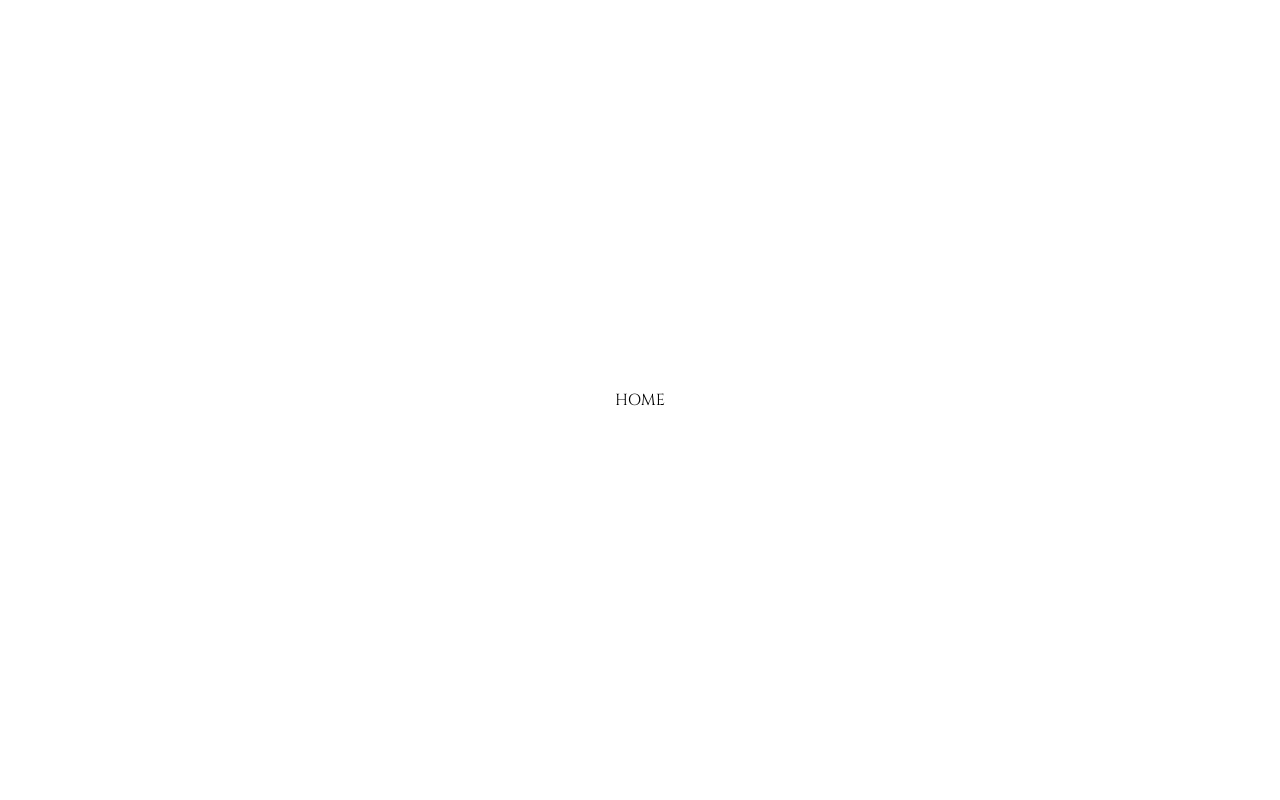
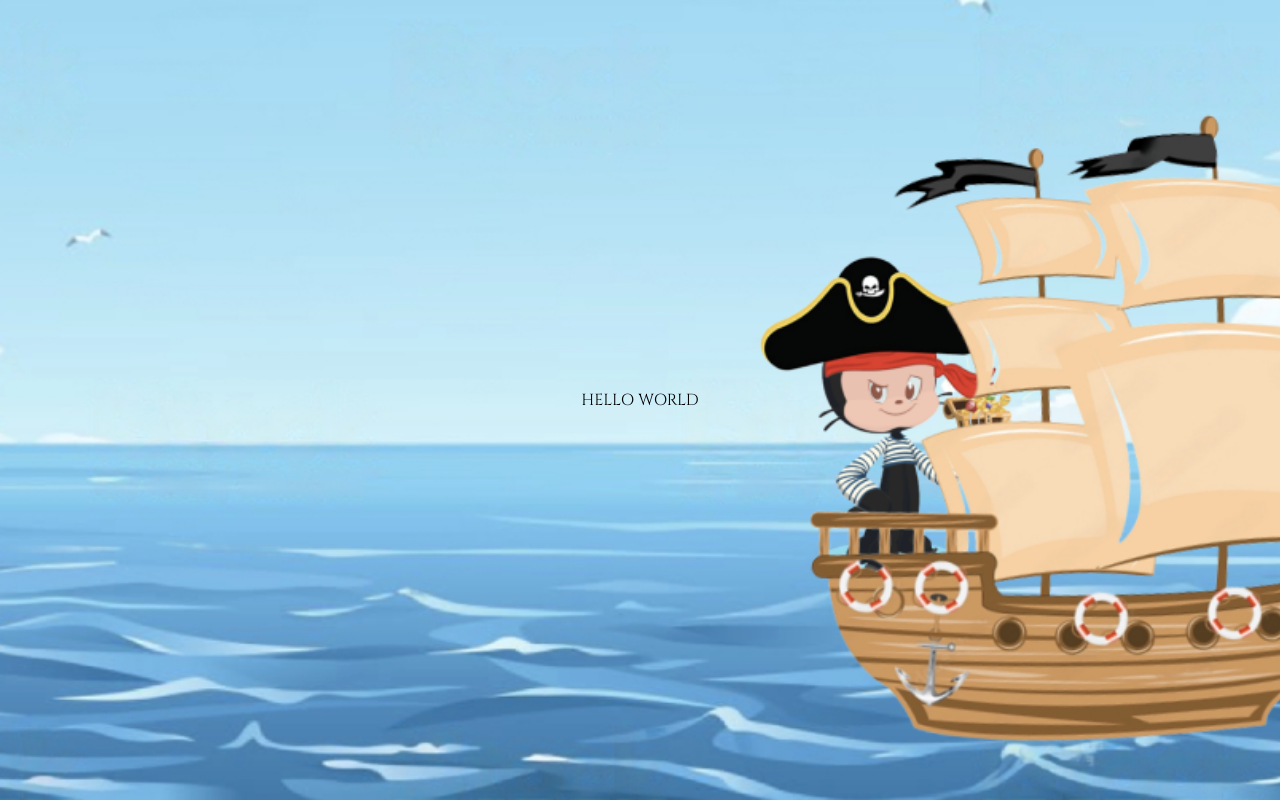
Before and after one commit to grantsweeney02/creditscoresim, a React (Create React App) app in the folder creditscoresim/: page / in a window 1280 px wide. Built offline with nearby package versions, Linux system fonts and the light colour scheme; the HTML template or start-up script is replaced by a standard one.

Commit message:
start background

```diff
--- a/creditscoresim/src/pages/Home.jsx
+++ b/creditscoresim/src/pages/Home.jsx
@@ -3,7 +3,7 @@ import "../styles/style.css";
 const Home = () => {
     return (
         <body>
-            <div>HOME</div>
+            <div className="container__home">HELLO WORLD</div>
         </body>
     );
 };
--- a/creditscoresim/src/styles/style.css
+++ b/creditscoresim/src/styles/style.css
@@ -21,6 +21,16 @@ body {
     }
 }
 
+.container__home {
+    display: flex;
+    flex-direction: column;
+    justify-content: center;
+    align-items: center;
+    height: 100vh;
+    width: 100vw;
+    background: url('../../public/images/starting_background.png') no-repeat top center fixed;
+    background-size: cover;
+}
 
 .container {
     display: flex;
```
